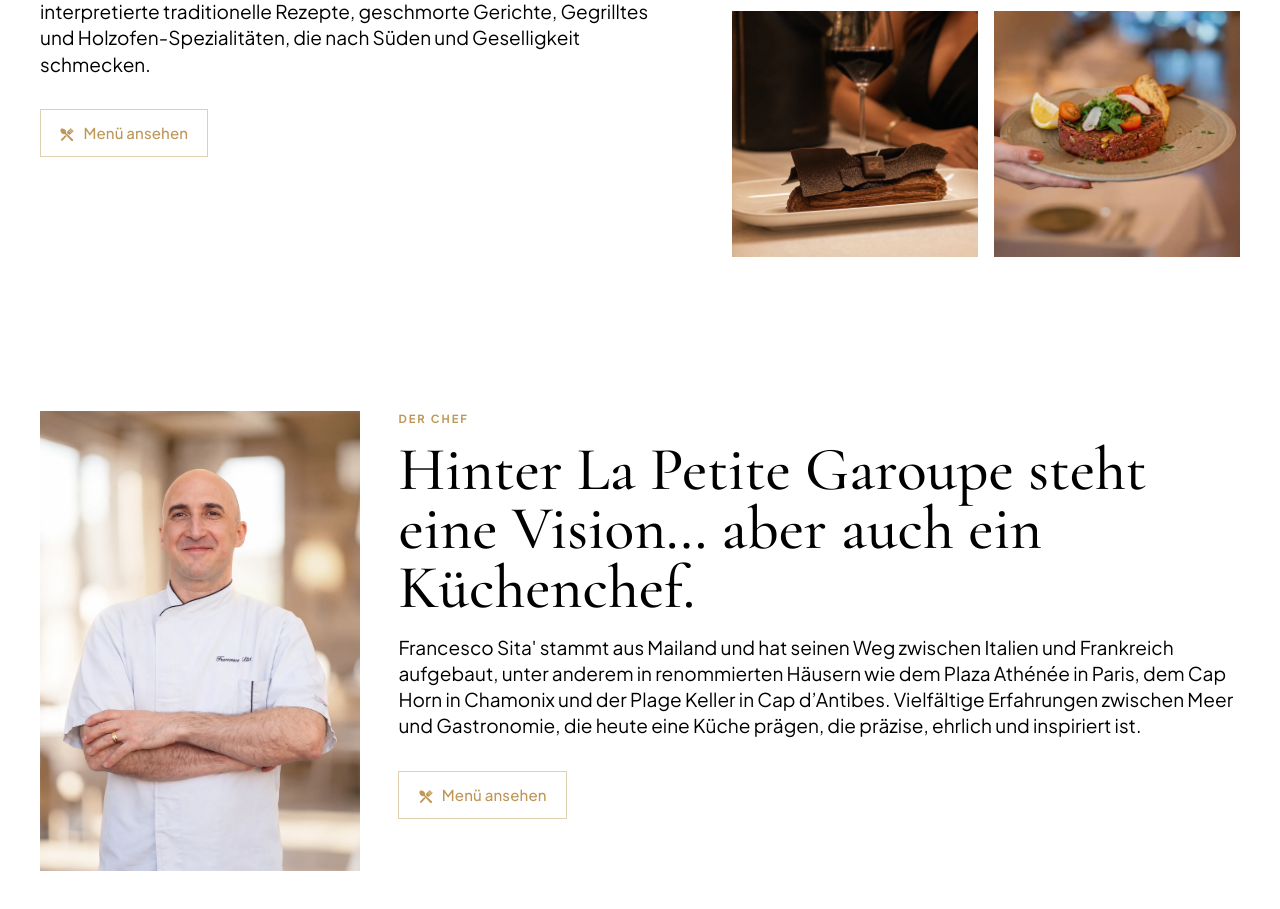
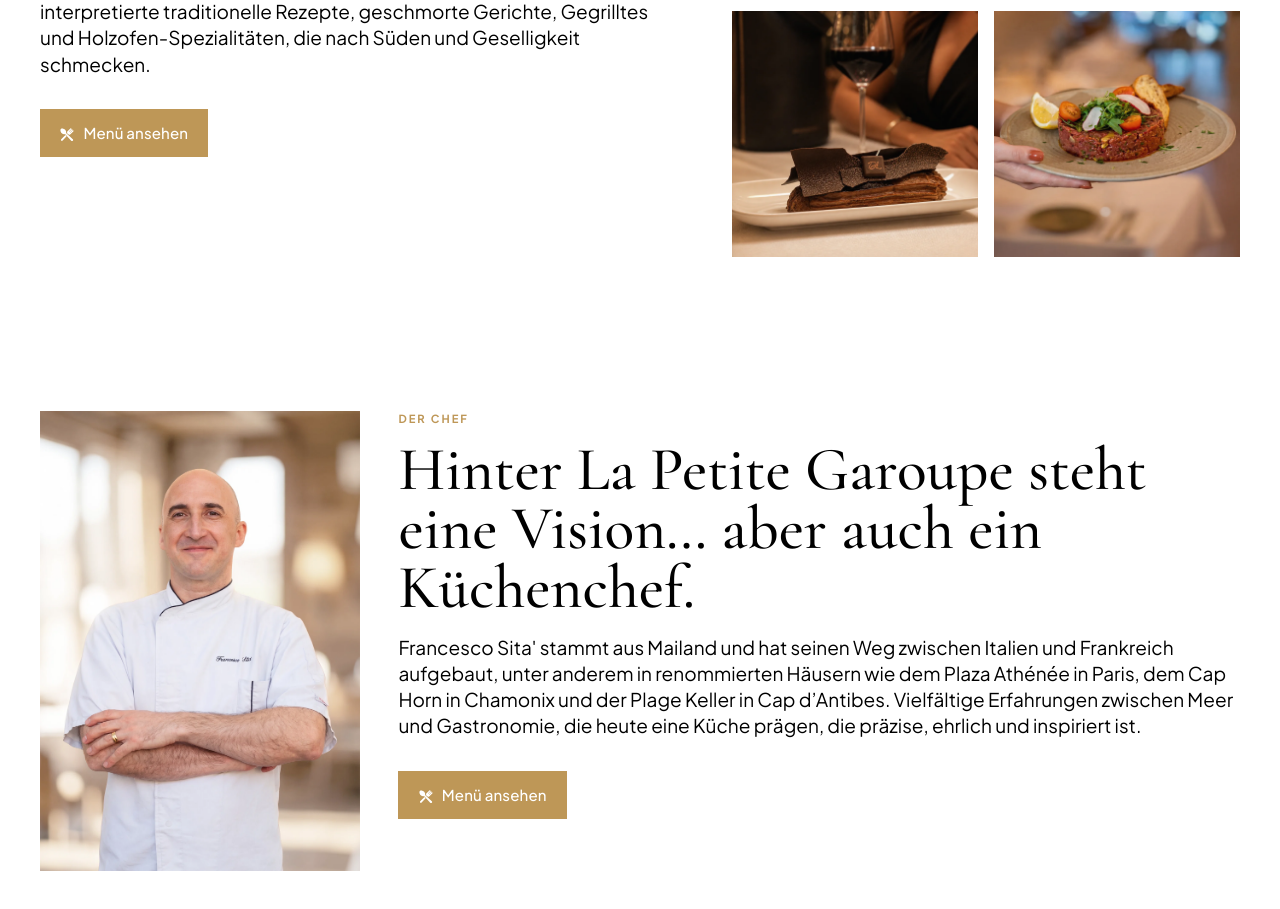
Before and after one commit to JulienAziza06/la-petite-garoupe, a React (Vite) app: page /de in a window 1280 px wide. Shown: the part 1128-2037 px from the top of the page. Built offline with nearby package versions, Linux system fonts and the light colour scheme.

Commit message:
Fill in-page menu buttons with gold

```diff
--- a/src/site/styles-layout.css
+++ b/src/site/styles-layout.css
@@ -95,13 +95,13 @@
 }
 
 .v6-shell .v6-cuisine-menu-button {
-  background: var(--surface);
-  border: 1px solid rgba(190, 151, 87, 0.46);
-  color: var(--primary);
+  background: var(--primary);
+  border: 1px solid var(--primary);
+  color: #ffffff;
 }
 
 .v6-shell .v6-cuisine-menu-button::before {
-  background: rgba(190, 151, 87, 0.08);
+  background: rgba(255, 255, 255, 0.12);
 }
 
 .v6-shell .v6-hero-directions-button {
```
